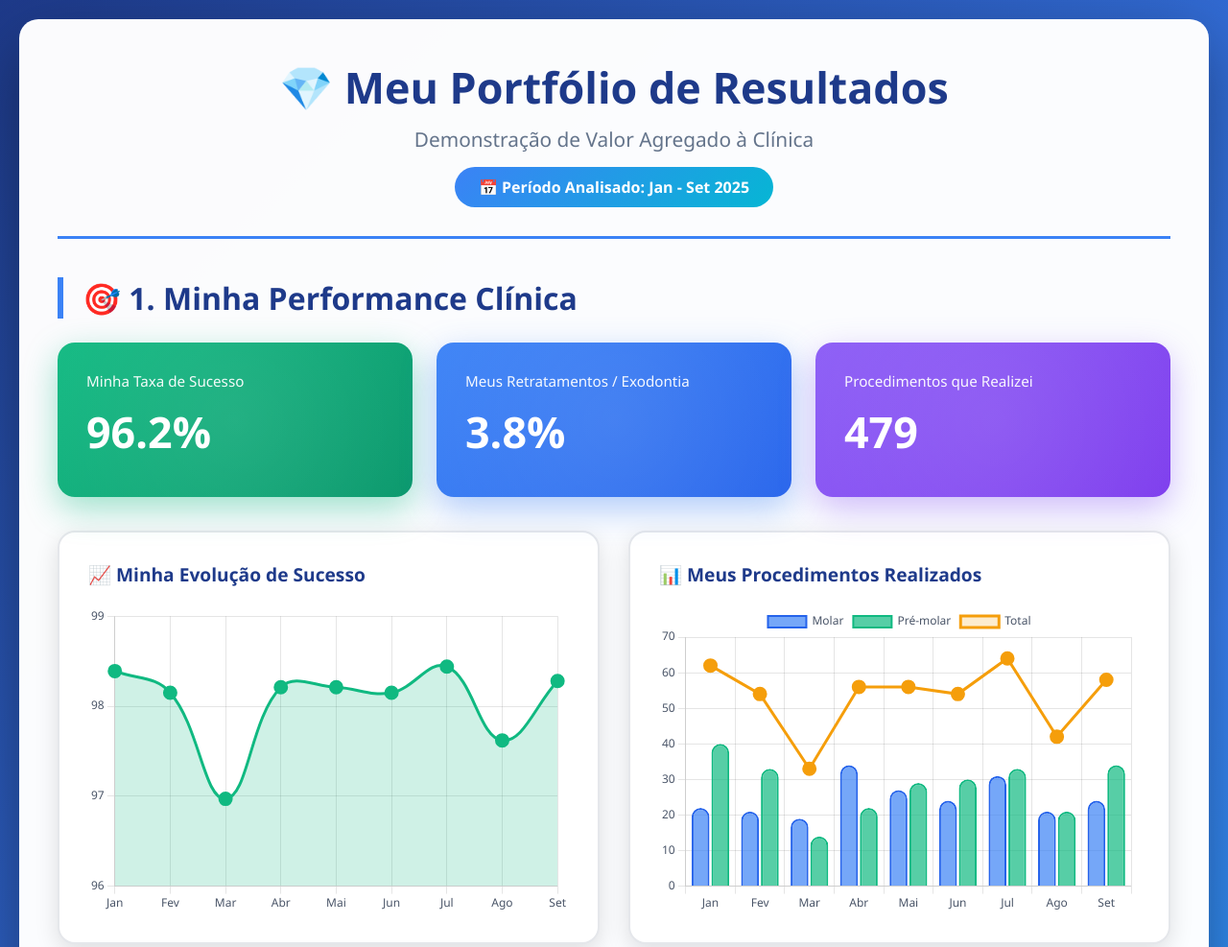
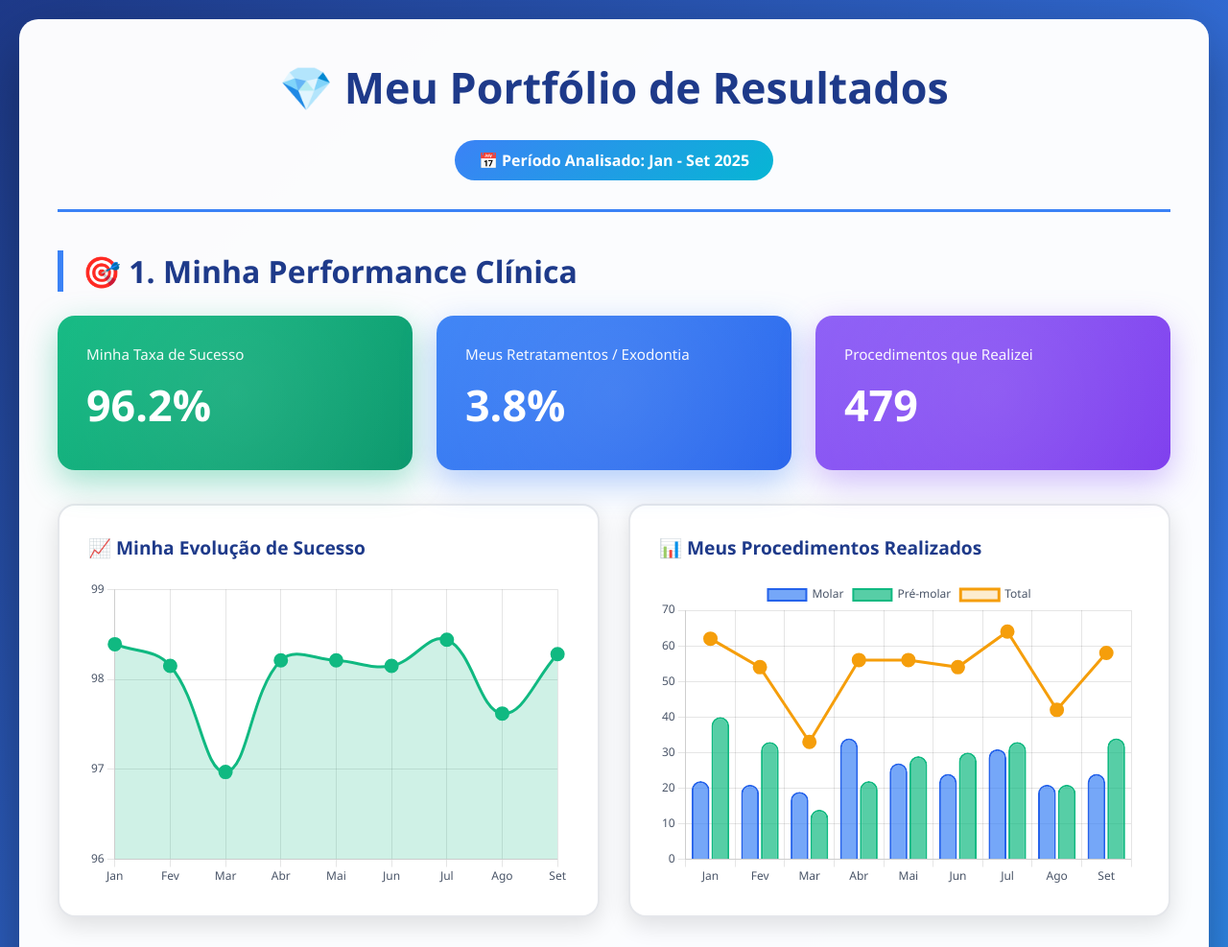
Before and after one commit to ImCaioHenrique/EndoMetrics, a plain HTML site: page index.html in a window 1280 px wide. Shown: the top 987 px of the page at 96% size. Drawn offline with nearby package versions, Linux system fonts and the light colour scheme.

Commit message:
Update index.html

```diff
--- a/index.html
+++ b/index.html
@@ -445,7 +445,6 @@
     <div class="container">
         <header>
             <h1>💎 Meu Portfólio de Resultados</h1>
-            <p class="subtitle">Demonstração de Valor Agregado à Clínica</p>
             <div class="period">📅 Período Analisado: Jan - Set 2025</div>
         </header>
 
```
